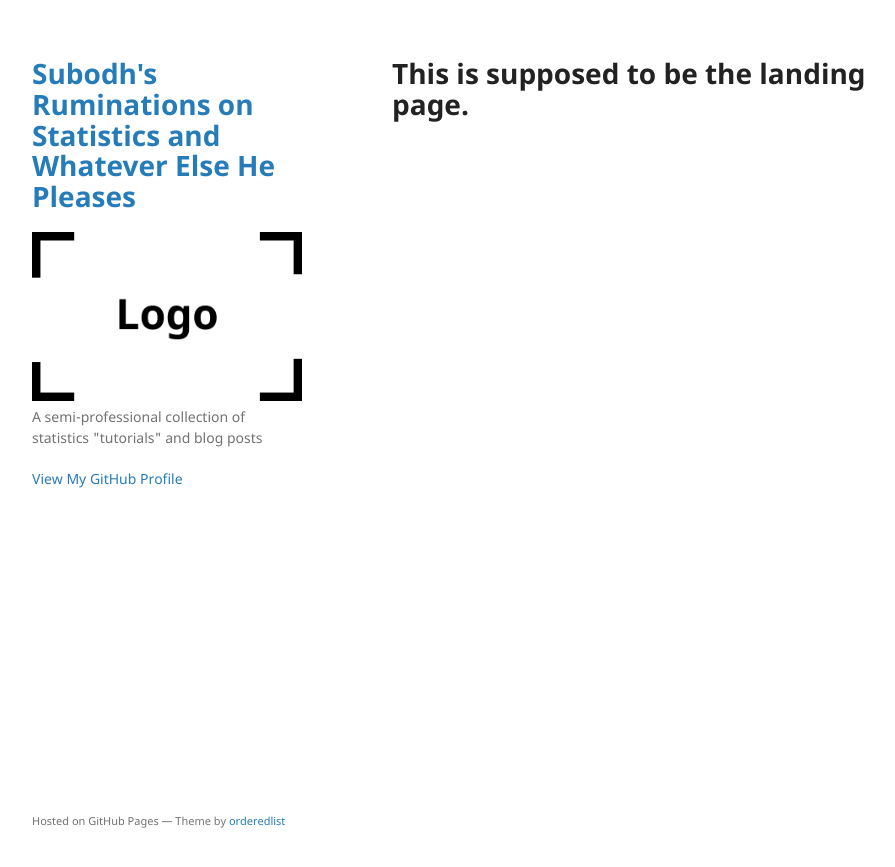
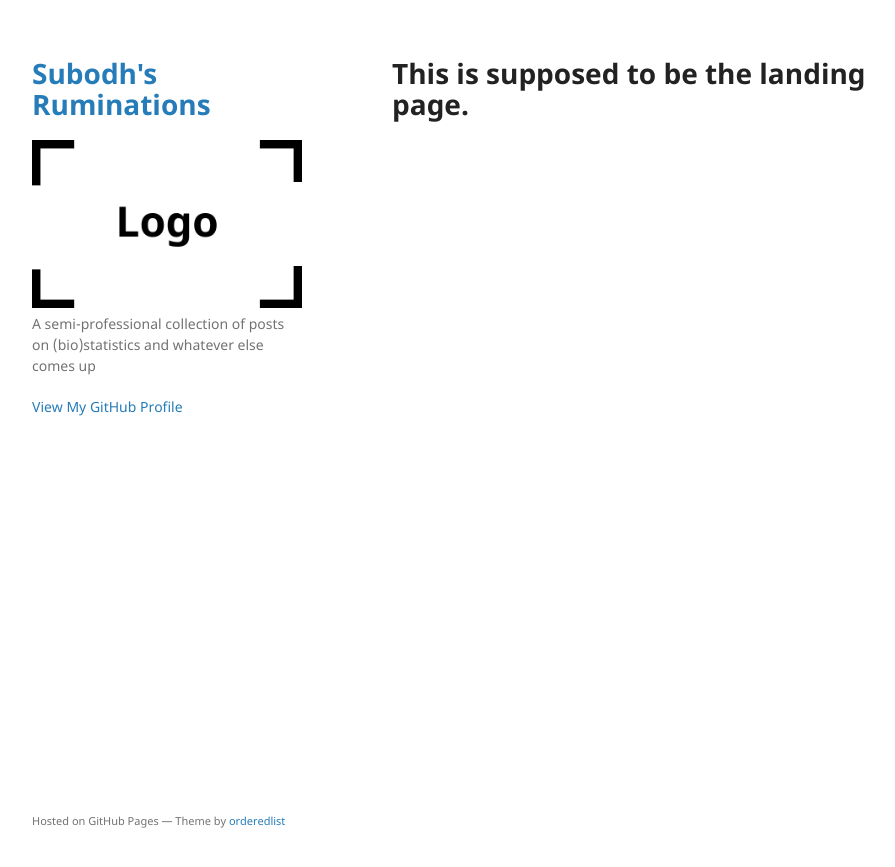
Before and after one commit to srselukar/srselukar.github.io, a Jekyll site: the page built from index.md, in a window 1280 px wide. Shown: the top 867 px of the page, without its empty margins (178-1073 px from the left). Built offline with Jekyll 4.4.1, drawn with Linux system fonts in a browser that asks for light colours; our own code applies the rules of GitHub Pages for plain Markdown files.

Commit message:
Update _config.yml

```diff
--- a/_config.yml
+++ b/_config.yml
@@ -1,6 +1,6 @@
-title: Subodh's Ruminations on Statistics and Whatever Else He Pleases
+title: Subodh's Ruminations
 logo: /assets/img/logo.png
-description: A semi-professional collection of statistics "tutorials" and blog posts
-show_downloads: true
+description: A semi-professional collection of posts on (bio)statistics and whatever else comes up
+show_downloads: false
 google_analytics:
 theme: jekyll-theme-minimal
```
